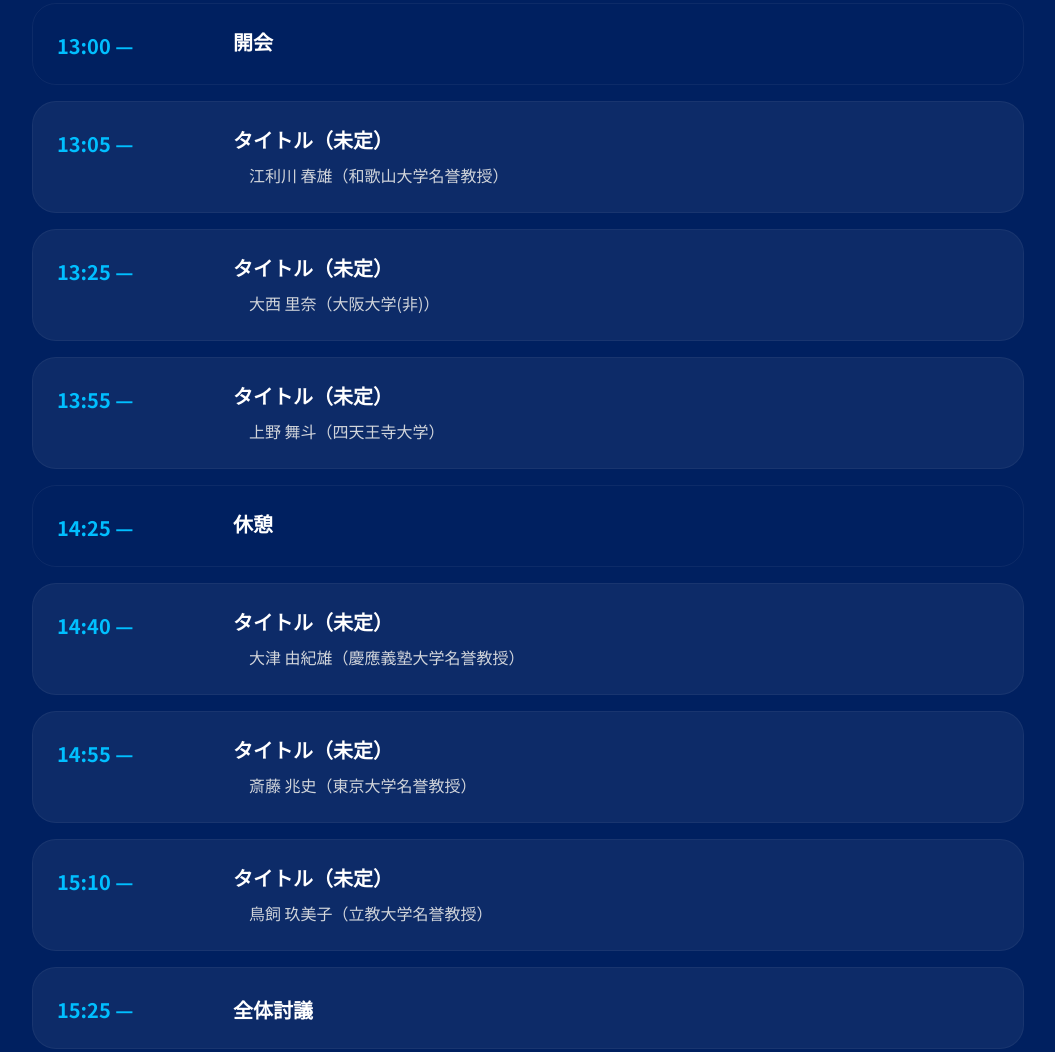
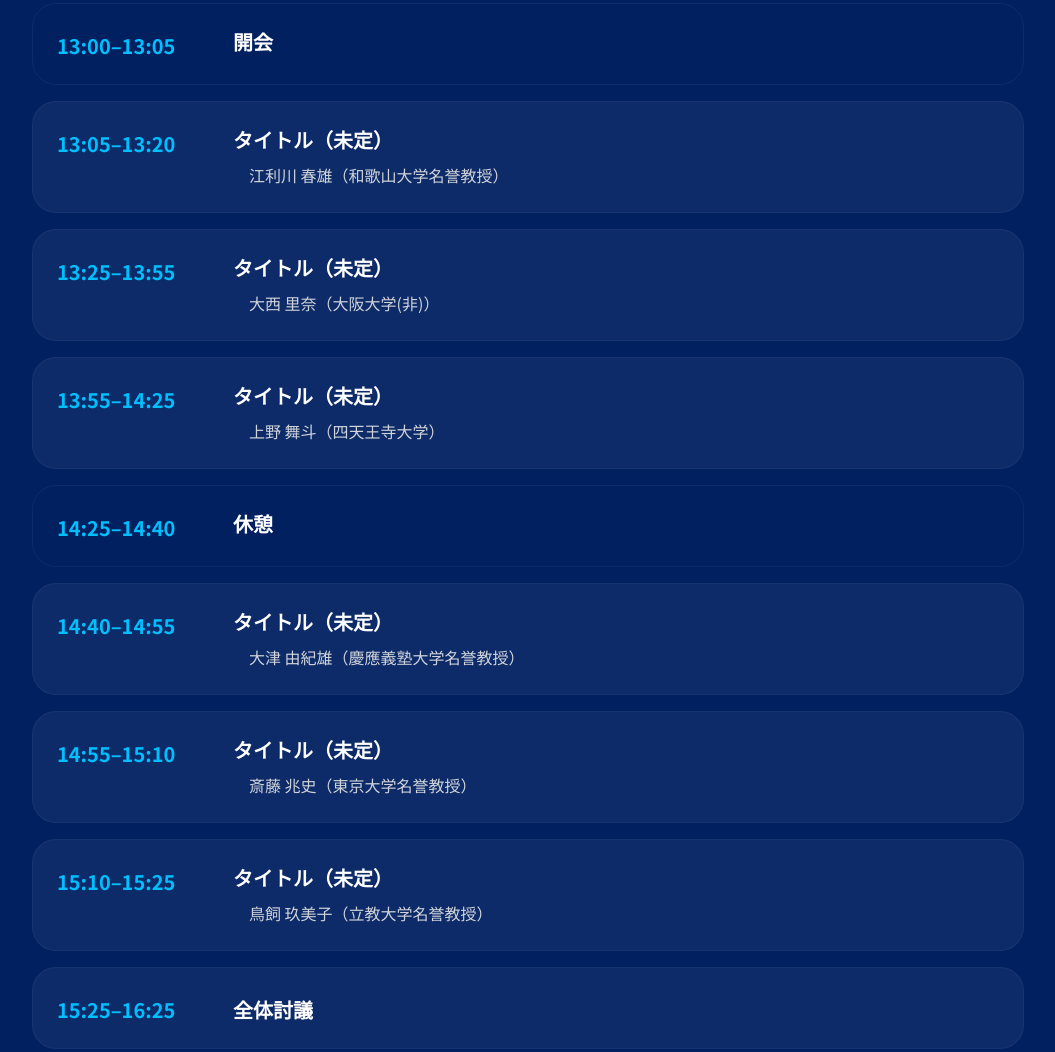
Before and after one commit to flcssymposium/flcssymposium.github.io, a plain HTML site: page index.html in a window 1280 px wide. Shown: the part 2578-3630 px from the top of the page, without its empty margins (112-1167 px from the left). Drawn offline with nearby package versions, Linux system fonts and the light colour scheme; a web font is replaced by a local one.

Commit message:
Update index.html

```diff
--- a/index.html
+++ b/index.html
@@ -201,14 +201,14 @@
 
                 <div class="space-y-4">
                     <div class="flex flex-col md:flex-row gap-4 md:gap-12 p-6 rounded-3xl transition-colors hover:bg-white/5 border border-white/5">
-                        <div class="w-32 text-accent-sky font-bold text-xl pt-1">13:00 —</div>
+                        <div class="w-32 text-accent-sky font-bold text-xl pt-1">13:00–13:05</div>
                         <div class="flex-1">
                             <h3 class="text-xl font-bold">開会</h3>
                         </div>
                     </div>
 
                     <div class="flex flex-col md:flex-row gap-4 md:gap-12 p-6 rounded-3xl transition-colors hover:bg-white/5 border border-white/5 bg-white/5">
-                        <div class="w-32 text-accent-sky font-bold text-xl pt-1">13:05 —</div>
+                        <div class="w-32 text-accent-sky font-bold text-xl pt-1">13:05–13:20</div>
                         <div class="flex-1">
                             <h3 class="text-xl font-bold mb-2">タイトル（未定）</h3>
                             <p class="text-gray-300 pl-[1em]">江利川 春雄（和歌山大学名誉教授）</p>
@@ -216,7 +216,7 @@
                     </div>
 
                     <div class="flex flex-col md:flex-row gap-4 md:gap-12 p-6 rounded-3xl transition-colors hover:bg-white/5 border border-white/5 bg-white/5">
-                        <div class="w-32 text-accent-sky font-bold text-xl pt-1">13:25 —</div>
+                        <div class="w-32 text-accent-sky font-bold text-xl pt-1">13:25–13:55</div>
                         <div class="flex-1">
                             <h3 class="text-xl font-bold mb-2">タイトル（未定）</h3>
                             <p class="text-gray-300 pl-[1em]">大西 里奈（大阪大学(非)）</p>
@@ -224,7 +224,7 @@
                     </div>
 
                     <div class="flex flex-col md:flex-row gap-4 md:gap-12 p-6 rounded-3xl transition-colors hover:bg-white/5 border border-white/5 bg-white/5">
-                        <div class="w-32 text-accent-sky font-bold text-xl pt-1">13:55 —</div>
+                        <div class="w-32 text-accent-sky font-bold text-xl pt-1">13:55–14:25</div>
                         <div class="flex-1">
                             <h3 class="text-xl font-bold mb-2">タイトル（未定）</h3>
                             <p class="text-gray-300 pl-[1em]">上野 舞斗（四天王寺大学）</p>
@@ -232,14 +232,14 @@
                     </div>
 
                     <div class="flex flex-col md:flex-row gap-4 md:gap-12 p-6 rounded-3xl transition-colors hover:bg-white/5 border border-white/5">
-                        <div class="w-32 text-accent-sky font-bold text-xl pt-1">14:25 —</div>
+                        <div class="w-32 text-accent-sky font-bold text-xl pt-1">14:25–14:40</div>
                         <div class="flex-1">
                             <h3 class="text-xl font-bold">休憩</h3>
                         </div>
                     </div>
 
                     <div class="flex flex-col md:flex-row gap-4 md:gap-12 p-6 rounded-3xl transition-colors hover:bg-white/5 border border-white/5 bg-white/5">
-                        <div class="w-32 text-accent-sky font-bold text-xl pt-1">14:40 —</div>
+                        <div class="w-32 text-accent-sky font-bold text-xl pt-1">14:40–14:55</div>
                         <div class="flex-1">
                             <h3 class="text-xl font-bold mb-2">タイトル（未定）</h3>
                             <p class="text-gray-300 pl-[1em]">大津 由紀雄（慶應義塾大学名誉教授）</p>
@@ -247,7 +247,7 @@
                     </div>
 
                     <div class="flex flex-col md:flex-row gap-4 md:gap-12 p-6 rounded-3xl transition-colors hover:bg-white/5 border border-white/5 bg-white/5">
-                        <div class="w-32 text-accent-sky font-bold text-xl pt-1">14:55 —</div>
+                        <div class="w-32 text-accent-sky font-bold text-xl pt-1">14:55–15:10</div>
                         <div class="flex-1">
                             <h3 class="text-xl font-bold mb-2">タイトル（未定）</h3>
                             <p class="text-gray-300 pl-[1em]">斎藤 兆史（東京大学名誉教授）</p>
@@ -255,7 +255,7 @@
                     </div>
 
                     <div class="flex flex-col md:flex-row gap-4 md:gap-12 p-6 rounded-3xl transition-colors hover:bg-white/5 border border-white/5 bg-white/5">
-                        <div class="w-32 text-accent-sky font-bold text-xl pt-1">15:10 —</div>
+                        <div class="w-32 text-accent-sky font-bold text-xl pt-1">15:10–15:25</div>
                         <div class="flex-1">
                             <h3 class="text-xl font-bold mb-2">タイトル（未定）</h3>
                             <p class="text-gray-300 pl-[1em]">鳥飼 玖美子（立教大学名誉教授）</p>
@@ -263,7 +263,7 @@
                     </div>
 
                     <div class="flex flex-col md:flex-row gap-4 md:gap-12 p-6 rounded-3xl transition-colors hover:bg-white/5 border border-white/5 bg-white/5">
-                        <div class="w-32 text-accent-sky font-bold text-xl pt-1">15:25 —</div>
+                        <div class="w-32 text-accent-sky font-bold text-xl pt-1">15:25–16:25</div>
                         <div class="flex-1 pt-1">
                             <h3 class="text-xl font-bold">全体討議</h3>
                         </div>
```
